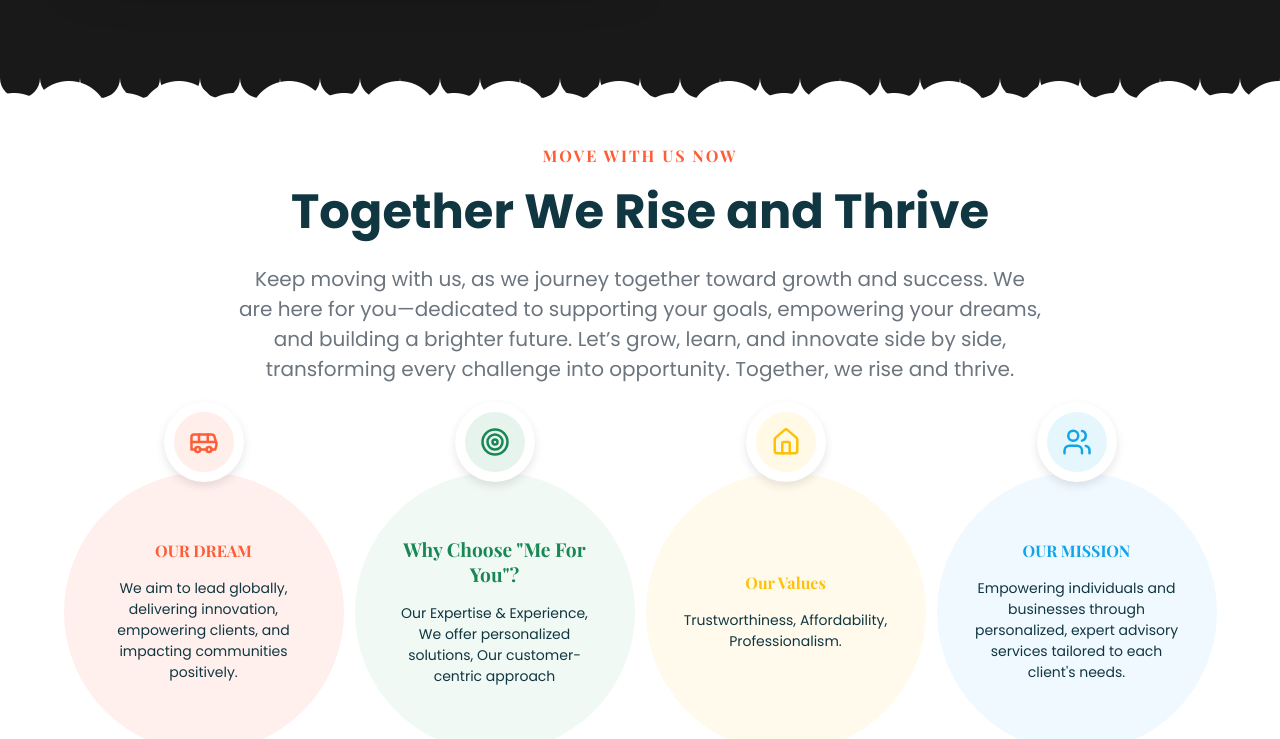
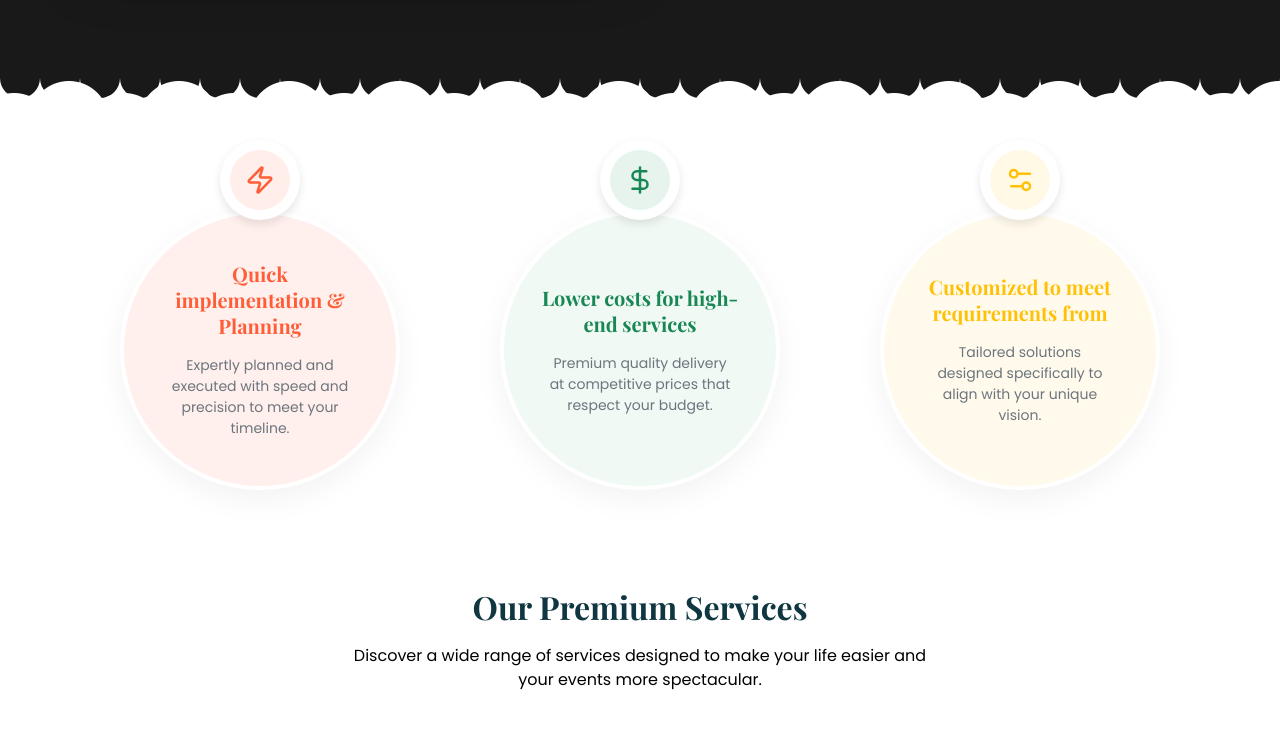
Before and after one commit to NtakirutimanaI/me-for-you-nest-and-react, a React (Vite) app in the folder meforyou-frontend/: page / in a window 1280 px wide. Shown: the part 602-1341 px from the top of the page. Built offline with nearby package versions, Linux system fonts and the light colour scheme; no server answers; a web font is replaced by a local one.

Commit message:
UI: Refine hero section and Why Choose Us circular cards

```diff
--- a/meforyou-frontend/src/app/pages/Home.tsx
+++ b/meforyou-frontend/src/app/pages/Home.tsx
@@ -1,6 +1,6 @@
 import { useEffect, useState, useRef } from 'react';
 import { Link } from 'react-router';
-import { Calendar, Car, Home as HomeIcon, Heart, Users, Award, Quote, ArrowRight, Star, ChevronDown, Map as MapIcon, Bus, Briefcase, Globe, Target } from 'lucide-react';
+import { Calendar, Car, Home as HomeIcon, Users, Award, Quote, ArrowRight, Star, ChevronDown, Map as MapIcon, Zap, DollarSign, Settings2 } from 'lucide-react';
 import { useLanguage } from '../context/LanguageContext';
 
 export function Home() {
@@ -201,77 +201,53 @@ export function Home() {
       {/* Why Choose Us */}
       <div className="container-xxl py-5 bg-white">
         <div className="container">
-          <div className="text-center mx-auto mb-5 wow fadeInUp" data-wow-delay="0.1s" style={{ maxWidth: '900px' }}>
-            <h6 className="text-primary text-uppercase fw-bold mb-3" style={{ letterSpacing: '2px' }}>Move With Us Now</h6>
-            <h1 className="display-5 mb-4 fw-bold">Together We Rise and Thrive</h1>
-            <p className="text-muted fs-5 lh-base px-lg-5">
-              Keep moving with us, as we journey together toward growth and success. We are here for you—dedicated to supporting your goals, empowering your dreams, and building a brighter future. Let’s grow, learn, and innovate side by side, transforming every challenge into opportunity. Together, we rise and thrive.
-            </p>
-          </div>
-          <div className="row g-5 justify-content-center">
-            {/* OUR DREAM */}
-            <div className="col-lg-3 col-md-6 wow fadeInUp" data-wow-delay="0.1s">
+          <div className="row g-4 justify-content-center pt-4">
+            {/* Quick implementation & Planning */}
+            <div className="col-lg-4 col-md-6 wow fadeInUp" data-wow-delay="0.1s">
               <div className="circle-card-container">
                 <div className="circle-icon-wrapper">
                   <div className="circle-icon-inner bg-dream-soft">
-                    <Bus size={30} className="text-dream" />
+                    <Zap size={30} className="text-dream" />
                   </div>
                 </div>
                 <div className="circle-card bg-dream">
-                  <h4 className="fw-bold text-dream mb-3">OUR DREAM</h4>
-                  <p className="small mb-0 text-dark px-2">
-                    We aim to lead globally, delivering innovation, empowering clients, and impacting communities positively.
+                  <h5 className="fw-bold text-dream mb-3">Quick implementation & Planning</h5>
+                  <p className="small mb-0 text-muted px-2">
+                    Expertly planned and executed with speed and precision to meet your timeline.
                   </p>
                 </div>
               </div>
             </div>
 
-            {/* Why Choose "Me For You"? */}
-            <div className="col-lg-3 col-md-6 wow fadeInUp" data-wow-delay="0.2s">
+            {/* Lower costs for high-end services */}
+            <div className="col-lg-4 col-md-6 wow fadeInUp" data-wow-delay="0.2s">
               <div className="circle-card-container">
                 <div className="circle-icon-wrapper">
                   <div className="circle-icon-inner bg-choose-soft">
-                    <Target size={30} className="text-choose" />
+                    <DollarSign size={30} className="text-choose" />
                   </div>
                 </div>
                 <div className="circle-card bg-choose">
-                  <h4 className="fw-bold text-choose mb-3" style={{ fontSize: '1.2rem' }}>Why Choose "Me For You"?</h4>
-                  <p className="small mb-0 text-dark px-2">
-                    Our Expertise & Experience, We offer personalized solutions, Our customer-centric approach
+                  <h5 className="fw-bold text-choose mb-3">Lower costs for high-end services</h5>
+                  <p className="small mb-0 text-muted px-2">
+                    Premium quality delivery at competitive prices that respect your budget.
                   </p>
                 </div>
               </div>
             </div>
 
-            {/* Our Values */}
-            <div className="col-lg-3 col-md-6 wow fadeInUp" data-wow-delay="0.3s">
+            {/* Customized to meet requirements from */}
+            <div className="col-lg-4 col-md-6 wow fadeInUp" data-wow-delay="0.3s">
               <div className="circle-card-container">
                 <div className="circle-icon-wrapper">
                   <div className="circle-icon-inner bg-values-soft">
-                    <HomeIcon size={30} className="text-values" />
+                    <Settings2 size={30} className="text-values" />
                   </div>
                 </div>
                 <div className="circle-card bg-values">
-                  <h4 className="fw-bold text-values mb-3">Our Values</h4>
-                  <p className="small mb-0 text-dark px-2">
-                    Trustworthiness, Affordability, Professionalism.
-                  </p>
-                </div>
-              </div>
-            </div>
-
-            {/* OUR MISSION */}
-            <div className="col-lg-3 col-md-6 wow fadeInUp" data-wow-delay="0.4s">
-              <div className="circle-card-container">
-                <div className="circle-icon-wrapper">
-                  <div className="circle-icon-inner bg-mission-soft">
-                    <Users size={30} className="text-mission" />
-                  </div>
-                </div>
-                <div className="circle-card bg-mission">
-                  <h4 className="fw-bold text-mission mb-3">OUR MISSION</h4>
-                  <p className="small mb-0 text-dark px-2">
-                    Empowering individuals and businesses through personalized, expert advisory services tailored to each client's needs.
+                  <h5 className="fw-bold text-values mb-3">Customized to meet requirements from</h5>
+                  <p className="small mb-0 text-muted px-2">
+                    Tailored solutions designed specifically to align with your unique vision.
                   </p>
                 </div>
               </div>
--- a/meforyou-frontend/src/styles/theme.css
+++ b/meforyou-frontend/src/styles/theme.css
@@ -286,15 +286,22 @@ a {
   align-items: center;
   justify-content: center;
   text-align: center;
-  padding: 30px;
-  transition: all 0.3s ease;
+  padding: 35px;
+  transition: all 0.4s cubic-bezier(0.165, 0.84, 0.44, 1);
   position: relative;
   z-index: 1;
+  border: 4px solid white;
+  box-shadow: 0 10px 30px rgba(0, 0, 0, 0.05);
 }
 
 .circle-card:hover {
-  transform: scale(1.05);
-  box-shadow: 0 15px 30px rgba(0, 0, 0, 0.1);
+  transform: translateY(-10px);
+  box-shadow: 0 20px 40px rgba(0, 0, 0, 0.1);
+}
+
+.circle-card-container:hover .circle-icon-wrapper {
+  transform: translateY(-8px) scale(1.1);
+  box-shadow: 0 10px 20px rgba(0, 0, 0, 0.15);
 }
 
 .circle-icon-wrapper {
```
